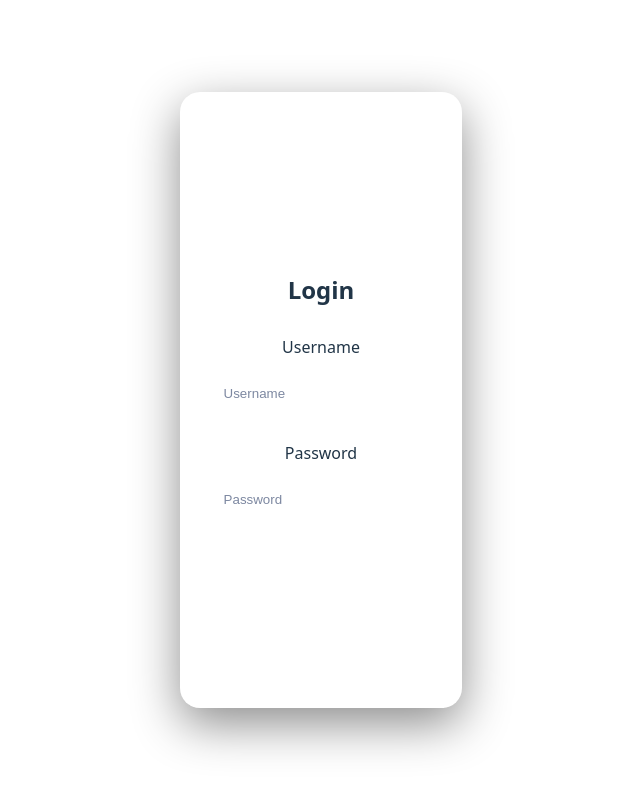
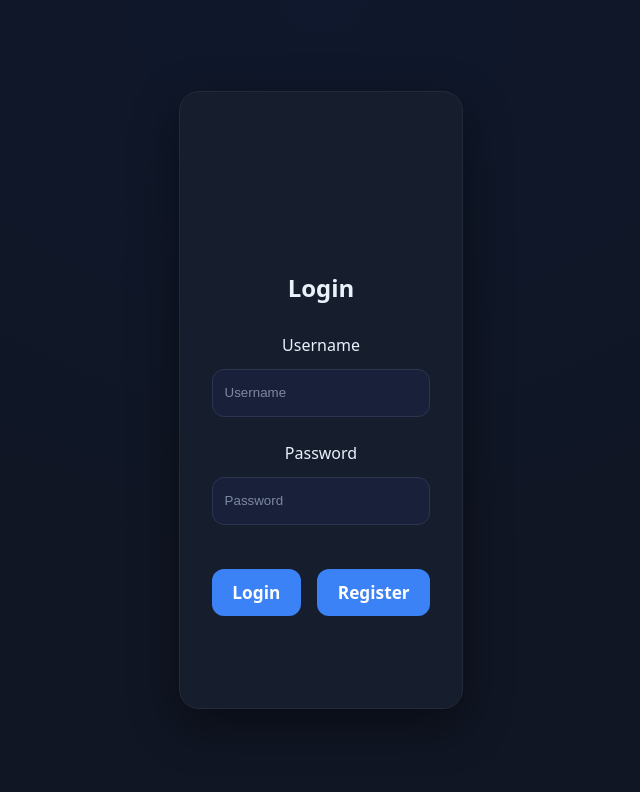
Before and after one commit to serjimmy355/bp, a React (Vite) app in the folder frontend/: page / in a window 1280 px wide. Shown: the top 792 px of the page, without its empty margins (319-959 px from the left). Built offline with nearby package versions, Linux system fonts and the light colour scheme.

Commit message:
Update project files

```diff
--- a/frontend/src/App.css
+++ b/frontend/src/App.css
@@ -1,4 +1,16 @@
-/* Clean, modern, error-free stylesheet for your app */
+:root {
+  --bg: #101624;
+  --panel: #161e2e;
+  --border: #232a3a;
+  --accent: #3b82f6;
+  --accent-hover: #2563eb;
+  --danger: #e05555;
+  --input: #19213a;
+  --input-border: #2c3550;
+  --input-focus: #3b82f6;
+  --text: #eaf1fb;
+  --muted: #7d88a1;
+}/* Clean, modern, error-free stylesheet for your app */
 
 button {
   background: var(--accent);
```
